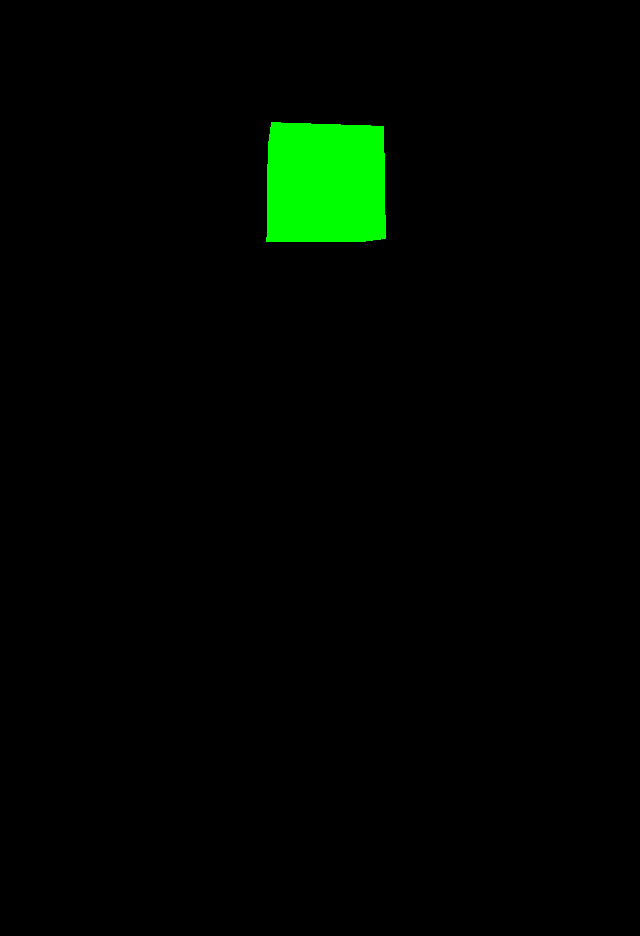
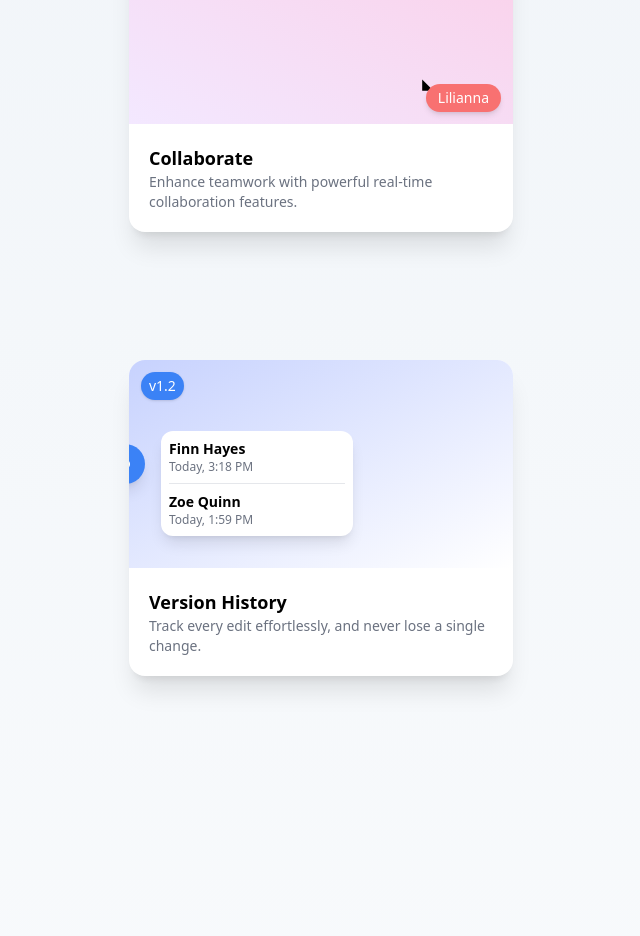
Before and after one commit to vinnaver8/svg, a plain HTML site: page index.html in a window 1280 px wide. Shown: the part 212-1148 px from the top of the page, without its empty margins (319-959 px from the left). Before the commit the page ends 800 px from the top, so only its background shows below. Drawn offline with nearby package versions, Linux system fonts and the light colour scheme.

Commit message:
Update index.html

```diff
--- a/index.html
+++ b/index.html
@@ -3,38 +3,80 @@
 <head>
   <meta charset="UTF-8" />
   <meta name="viewport" content="width=device-width, initial-scale=1.0" />
-  <title>Pure Three.js Cube</title>
+  <script src="https://cdn.tailwindcss.com"></script>
+  <title>3D Scroll Cards</title>
   <style>
-    body { margin: 0; overflow: hidden; background: black; }
-    canvas { display: block; }
+    .scroll-fade {
+      opacity: 0;
+      transform: translateY(50px) scale(0.95);
+      transition: all 0.9s ease-out;
+      will-change: transform, opacity;
+    }
+    .scroll-fade.active {
+      opacity: 1;
+      transform: translateY(0) scale(1);
+    }
   </style>
 </head>
-<body>
-  <script type="module">
-    import * as THREE from 'https://unpkg.com/three@0.152.2/build/three.module.js';
+<body class="bg-gradient-to-b from-slate-100 to-white min-h-[300vh] relative">
 
-    const scene = new THREE.Scene();
-    const camera = new THREE.PerspectiveCamera(75, window.innerWidth / window.innerHeight, 0.1, 1000);
+  <!-- CARD 1 -->
+  <div id="card1" class="scroll-fade max-w-sm mx-auto mt-32 relative bg-white rounded-2xl shadow-xl overflow-hidden">
+    <div class="relative p-6 bg-gradient-to-tr from-purple-100 to-pink-200 h-52">
+      <h2 class="text-4xl font-bold text-gray-800 relative z-10">Team</h2>
 
-    const renderer = new THREE.WebGLRenderer();
-    renderer.setSize(window.innerWidth, window.innerHeight);
-    document.body.appendChild(renderer.domElement);
+      <!-- Floating Labels -->
+      <div class="absolute top-3 left-3 bg-blue-600 text-white text-sm px-3 py-1 rounded-full shadow-md z-20">John S.</div>
+      <div class="absolute bottom-3 right-3 bg-red-400 text-white text-sm px-3 py-1 rounded-full shadow-md z-20">Lilianna</div>
 
-    const geometry = new THREE.BoxGeometry();
-    const material = new THREE.MeshBasicMaterial({ color: 0x00ff00 });
-    const cube = new THREE.Mesh(geometry, material);
-    scene.add(cube);
+      <!-- Arrows -->
+      <div class="absolute top-8 left-20 w-0 h-0 border-l-8 border-r-8 border-b-8 border-transparent border-b-black rotate-45"></div>
+      <div class="absolute bottom-8 right-20 w-0 h-0 border-l-8 border-r-8 border-t-8 border-transparent border-t-black rotate-45"></div>
+    </div>
+    <div class="p-5">
+      <h3 class="text-lg font-bold">Collaborate</h3>
+      <p class="text-sm text-gray-500">Enhance teamwork with powerful real-time collaboration features.</p>
+    </div>
+  </div>
 
-    camera.position.z = 5;
+  <!-- CARD 2 -->
+  <div id="card2" class="scroll-fade max-w-sm mx-auto mt-32 relative bg-white rounded-2xl shadow-xl overflow-hidden">
+    <div class="relative p-6 bg-gradient-to-br from-indigo-200 to-white h-52">
+      <div class="absolute top-3 left-3 bg-blue-500 text-white text-sm px-2 py-1 rounded-full shadow">v1.2</div>
 
-    function animate() {
-      requestAnimationFrame(animate);
-      cube.rotation.x += 0.01;
-      cube.rotation.y += 0.01;
-      renderer.render(scene, camera);
+      <!-- Fake Dropdown -->
+      <div class="absolute bottom-8 left-8 bg-white p-2 rounded-xl shadow-lg w-48 z-10">
+        <p class="text-sm font-semibold">Finn Hayes</p>
+        <p class="text-xs text-gray-500">Today, 3:18 PM</p>
+        <hr class="my-2" />
+        <p class="text-sm font-semibold">Zoe Quinn</p>
+        <p class="text-xs text-gray-500">Today, 1:59 PM</p>
+      </div>
+
+      <!-- History Icon -->
+      <div class="absolute -left-6 top-1/2 transform -translate-y-1/2 bg-blue-500 text-white w-10 h-10 flex items-center justify-center rounded-full shadow-lg">
+        &#x21bb;
+      </div>
+    </div>
+    <div class="p-5">
+      <h3 class="text-lg font-bold">Version History</h3>
+      <p class="text-sm text-gray-500">Track every edit effortlessly, and never lose a single change.</p>
+    </div>
+  </div>
+
+  <script>
+    function onScrollAnimate() {
+      document.querySelectorAll('.scroll-fade').forEach(card => {
+        const rect = card.getBoundingClientRect();
+        if (rect.top < window.innerHeight - 100) {
+          card.classList.add('active');
+        }
+      });
     }
 
-    animate();
+    window.addEventListener('scroll', onScrollAnimate);
+    window.addEventListener('load', onScrollAnimate);
   </script>
+
 </body>
 </html>
```
